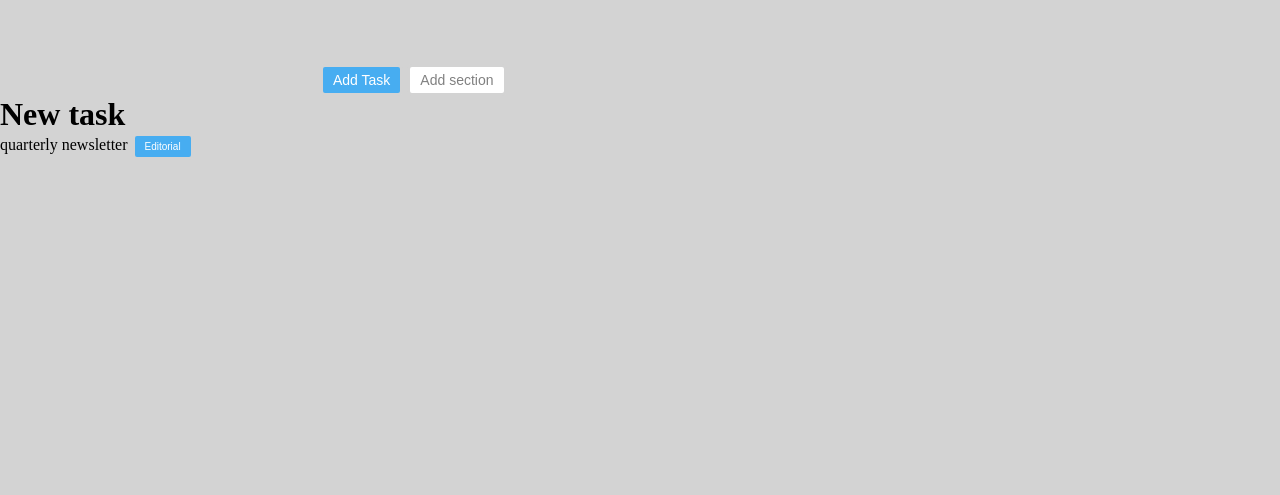
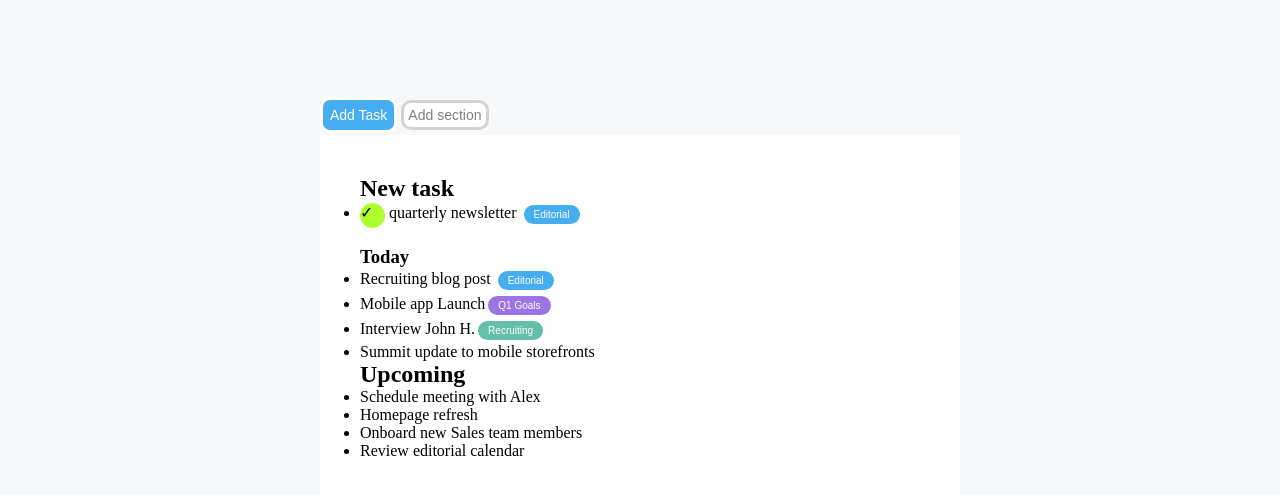
Before and after one commit to AdamBenDev/html-css-toboolist, a plain HTML site: page index.html in a window 1280 px wide. Shown: the part 43-538 px from the top of the page. Drawn offline with Linux system fonts and the light colour scheme.

Commit message:
Sizing th page

```diff
--- a/index.html
+++ b/index.html
@@ -23,14 +23,26 @@
 
         <div class="buttons">
 
-        <button class="button1"="button">Add Task</button>
-        <button class="button2"type="button2">Add section</button>
+            <button class="button1" type="button">Add Task</button>
+            <button class="button2" type="button">Add section</button>
 
         </div>
         <div class="UL">
-        <h1>New task</h1>
             <ul>
-            <li>quarterly newsletter <button class="button3">Editorial</button></li>
+                <h2>New task</h2>
+                <li><span class="check">&checkmark;</span> quarterly newsletter <button
+                        class="button3">Editorial</button></li>
+                <br>
+                <h3>Today</h3>
+                <li>Recruiting blog post <button class="button3">Editorial</button> </li>
+                <li>Mobile app Launch<button class="button4">Q1 Goals</button></li>
+                <li>Interview John H.<button class="button5">Recruiting</button></li>
+                <li>Summit update to mobile storefronts</li>
+                <h2>Upcoming</h2>
+                <li>Schedule meeting with Alex</li>
+                <li>Homepage refresh</li>
+                <li>Onboard new Sales team members</li>
+                <li>Review editorial calendar</li>
             </ul>
         </div>
 
--- a/style.css
+++ b/style.css
@@ -1,17 +1,18 @@
 * {
   margin: 0;
-    padding:0;
+  padding: 0;
   box-sizing: border-box;
 }
-body{
-    background-color: lightgray;
+body {
+  background-color: #f6f8f9;
+}
 
+main {
+  background-color: #f6f8f9;
 
 }
 
-/*TITLE AND BUTTONS*/
-
-.cTitle{
+.cTitle {
   display: flex;
   align-items: center;
   background-color: white;
@@ -20,49 +21,92 @@ body{
   border-color: white;
 }
 
-.buttons{
+/*BUTTONS FIRST DIV*/
+
+.buttons {
   width: 50%;
-    margin-top: 5%;
+  margin-top: 7%;
   margin-left: auto;
   margin-right: auto;
 }
-.button1{
+.button1 {
   background-color: #47adf1;
-    border:solid;
-    padding: 5px 10px;
+  border: solid;
+  padding: 7px 7px;
   text-align: center;
   text-decoration: none;
   display: inline-block;
   font-size: 14px;
-    border-radius: 5px;
+  border-radius: 10px;
   color: white;
-    border-color: lightgray;
-
+  border-color: white;
 }
-.button2{
+.button2 {
   background-color: white;
-    border:solid;
+  border: solid;
   color: grey;
-    padding: 5px 10px;
+  padding: 4px 4px;
   text-align: center;
   text-decoration: none;
   display: inline-block;
   font-size: 14px;
-    border-radius: 5px;
+  border-radius: 10px;
   border-color: lightgray;
+  margin-top: 10px;
 }
 
-/*MORE BUTTONS*/
+/*MORE BUTTONS AND UL SECOND DIV*/
 
-.button3{
+.UL{
+  width: 50%;
+  background-color: white;
+  margin: 2px auto;
+  padding: 40px;
+}
+
+.button3 {
   background-color: #47adf1;
-    border:solid;
-    padding: 5px 10px;
+  border: solid;
+  padding: 4px 10px;
   text-align: center;
   text-decoration: none;
   display: inline-block;
   font-size: 10px;
-    border-radius: 5px;
-    border-color: lightgray;
+  border-radius: 30px;
+  border-color: white;
   color: white;
 }
+
+.button4{
+    background-color: #9d74e4;
+    border: solid;
+    padding: 4px 10px;
+    text-align: center;
+    text-decoration: none;
+    display: inline-block;
+    font-size: 10px;
+    border-radius: 30px;
+    border-color: white;
+    color: white;
+}
+
+.button5{
+    background-color: #63bfa8;
+    border: solid;
+    padding: 4px 10px;
+    text-align: center;
+    text-decoration: none;
+    display: inline-block;
+    font-size: 10px;
+    border-radius: 30px;
+    border-color: white;
+    color: white;
+}
+
+.check {
+  height: 25px;
+  width: 25px;
+  background-color: greenyellow;
+  border-radius: 50%;
+  display: inline-block;
+}
```
Lines whose indentation alone changed are shown as unchanged.
